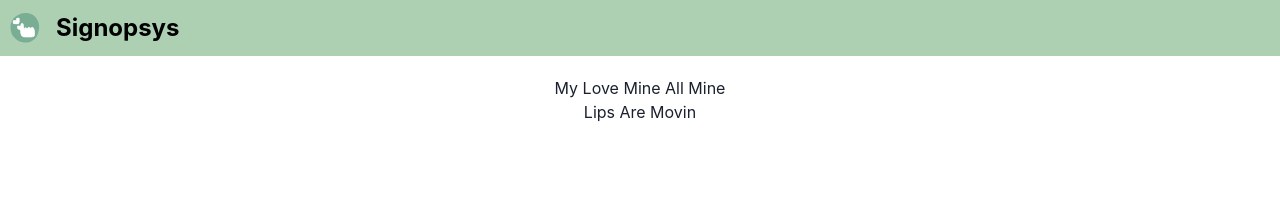
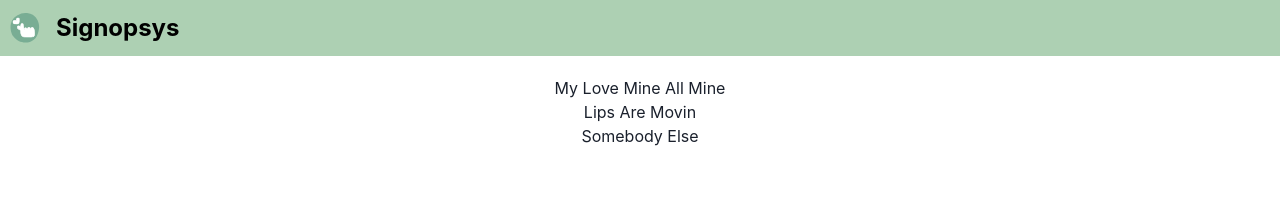
Before and after one commit to dngvbngc/learn-sign-language, a React (Vite) app: page /reading in a window 1280 px wide. Shown: the top 214 px of the page. Built offline with nearby package versions, Linux system fonts and the light colour scheme.

Commit message:
Add new transcript

```diff
--- a/data/transcripts.ts
+++ b/data/transcripts.ts
@@ -222,4 +222,122 @@ export default [
       },
     ],
   },
+  {
+    name: "Somebody Else",
+    artist: "The 1975",
+    duration: 5 * 60 + 14,
+    url: "https://www.youtube.com/embed/AiZykGTuBNA",
+    content: [
+      {
+        timestamp: "0:20",
+        lyrics:
+          "So, you I heard found somebody else, and at first I thought it was a lie.",
+      },
+      {
+        timestamp: "0:49",
+        lyrics:
+          "I took all my things that make sounds. The rest I can do without.",
+      },
+      {
+        timestamp: "1:04",
+        lyrics:
+          "I don't want your body, but I hate to think about you with somebody else.",
+      },
+      {
+        timestamp: "1:13",
+        lyrics:
+          "Our love has gone cold. You're intertwining your soul with somebody else.",
+      },
+      {
+        timestamp: "1:23",
+        lyrics:
+          "I'm looking through you, while you're looking through your phone and then leaving with somebody else.",
+      },
+      {
+        timestamp: "1:32",
+        lyrics:
+          "No, I don't want your body. But I'm picturing your body with somebody else.",
+      },
+      {
+        timestamp: "2:01",
+        lyrics:
+          "Baby, I know, this ain't the last time that I'll see your face.",
+      },
+      {
+        timestamp: "2:09",
+        lyrics:
+          "And c'mon baby, I know. You said you'd find someone to take my place.",
+      },
+      {
+        timestamp: "2:20",
+        lyrics:
+          "No, I just don't believe that you have got it in you. Cause we are just gonna keep doing it every time.",
+      },
+      {
+        timestamp: "2:29",
+        lyrics:
+          "I start to believe in anything you're saying. I'm reminded that I should be gettin' over it.",
+      },
+      {
+        timestamp: "2:40",
+        lyrics:
+          "I don't want your body, but I hate to think about you with somebody else.",
+      },
+      {
+        timestamp: "2:49",
+        lyrics:
+          "Our love has gone cold. You're intertwining your soul with somebody else.",
+      },
+      {
+        timestamp: "2:58",
+        lyrics:
+          "I'm looking through you, while you're looking through your phone and then leaving with somebody else.",
+      },
+      {
+        timestamp: "3:07",
+        lyrics:
+          "No, I don't want your body. But I'm picturing your body with somebody else.",
+      },
+      {
+        timestamp: "3:37",
+        lyrics:
+          "Get someone you love? Get someone you need? Fuck that, get money. I can't give you my soul cause you're never alone.",
+      },
+      {
+        timestamp: "3:47",
+        lyrics:
+          "Get someone you love? Get someone you need? Get money. I can't give you my soul cause we're never alone.",
+      },
+      {
+        timestamp: "3:56",
+        lyrics:
+          "Get someone you love? Get someone I need? Get money. I can't give you my soul cause you're never alone.",
+      },
+      {
+        timestamp: "4:05",
+        lyrics:
+          "Get someone you love? Get someone you need? Get money. I can't give you my soul cause we're never alone.",
+      },
+      {
+        timestamp: "4:33",
+        lyrics:
+          "I don't want your body, but I hate to think about you with somebody else.",
+      },
+      {
+        timestamp: "4:42",
+        lyrics:
+          "Our love has gone cold. You're intertwining your soul with somebody else.",
+      },
+      {
+        timestamp: "4:51",
+        lyrics:
+          "I'm looking through you, while you're looking through your phone and then leaving with somebody else.",
+      },
+      {
+        timestamp: "5:01",
+        lyrics:
+          "No, I don't want your body. But I'm picturing your body with somebody else.",
+      },
+    ],
+  },
 ];
```
Also changed, not shown: 1 other file (tests, documents, lock files or other folders).
